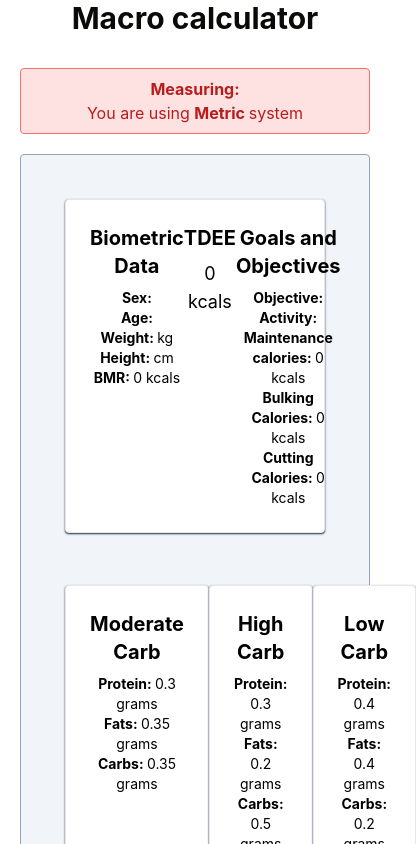
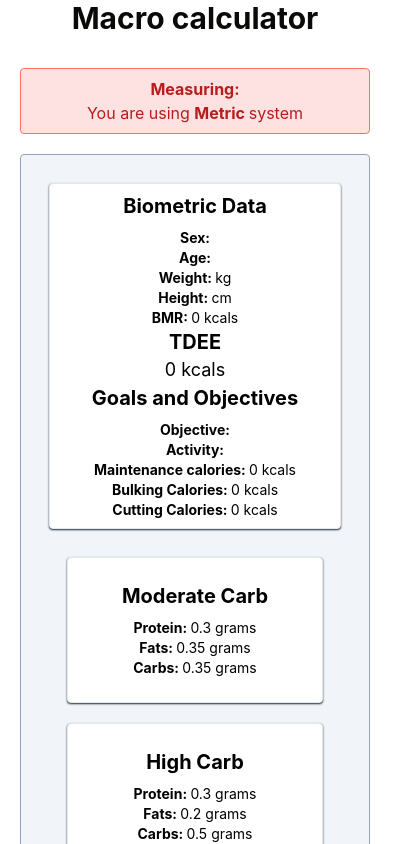
Before and after one commit to FACorreiaa/Macro-Calculator-React, a React (Vite) app: page /results in a window 390 px wide. Shown: the top 844 px of the page, 416 px wide, since content can reach past the window. Built offline with nearby package versions, Linux system fonts and the light colour scheme; what @catppuccin/tailwindcss would draw is missing.

Commit message:
change layout for mobile friendly

```diff
--- a/src/components/dashboard/calories-objective.tsx
+++ b/src/components/dashboard/calories-objective.tsx
@@ -7,7 +7,6 @@ export const DisplayCalorieObjective = () => {
 	const [objective] = useAtom(objectiveAtom);
 
 	return (
-		<div className="bg-slate-100 border border-slate-400  p-2  rounded relative text-center m-5">
 		<div
 			className=" m-5 justify-center text-center p-2 items-center bg-blue-500 text-white text-sm font-bold px-4 py-3 border border-blue-200 border-spacing-2 rounded"
 			role="alert">
@@ -28,7 +27,6 @@ export const DisplayCalorieObjective = () => {
 				</span>
 			</p>
 		</div>
-		</div>
 	);
 };
 
--- a/src/components/dashboard/macro-card.tsx
+++ b/src/components/dashboard/macro-card.tsx
@@ -8,7 +8,7 @@ type CustomMacroCardType = {
 };
 function CustomMacroCard({ title, protein, fats, carbs }: CustomMacroCardType) {
 	return (
-		<div className="w-64 shadow-sm justify-center  shadow-slate-800  bg-white p-6 border border-spacing-2 rounded">
+		<div className="w-64 shadow-sm justify-center  shadow-slate-800 mb-5 bg-white p-6 border border-spacing-2 rounded">
 			<h1 className="text-xl font-bold mb-2">{title}</h1>
 
 			<p className="text-sm">
--- a/src/components/dashboard/main-info.tsx
+++ b/src/components/dashboard/main-info.tsx
@@ -22,10 +22,9 @@ export const DisplayBaseInfo = () => {
 	const metric = bmrData.metric;
 	return (
 		<div className="bg-slate-100 border border-slate-400  p-2  rounded relative text-center m-5">
-			<div className="p-4 m-5">
-				<div className="w-full shadow-sm justify-between flex flex-row sm:flex-column sm:justify-center shadow-slate-800  bg-white p-6 border border-spacing-2 rounded">
-					<div>
-						<h1 className="text-xl font-bold mb-2">Biometric Data</h1>
+			<div className="p-2 m-5  rounded relative text-center flex justify-center items-center flex-col sm:flex-row sm:justify-between shadow-slate-800 shadow-sm border bg-white">
+				<div className="sm:mb-6">
+					<h1 className="text-xl font-bold pb-2">Biometric Data</h1>
 					<p className="text-sm">
 						<label className="font-bold">Sex: </label>
 						<span>{bmrData.sex}</span>
@@ -53,15 +52,15 @@ export const DisplayBaseInfo = () => {
 						</span>
 					</p>
 				</div>
-					<div>
-						<h1 className="text-xl font-bold mb-2">TDEE</h1>
+				<div className="sm:mb-2">
+					<h1 className="text-xl font-bold">TDEE</h1>
 					<p className="text-sm ">
 						<span className="text-lg">
 							{tdee} {KCALS}
 						</span>
 					</p>
 				</div>
-					<div>
+				<div className="sm:mb-2">
 					<h1 className="text-xl font-bold mb-2">Goals and Objectives</h1>
 
 					<p className="text-sm">
@@ -92,8 +91,7 @@ export const DisplayBaseInfo = () => {
 					</p>
 				</div>
 			</div>
-			</div>
-			<div className="justify-between flex flex-row p-4 m-5">
+			<div className="p-2 m-5  rounded relative text-center flex justify-center items-center flex-col sm:flex-row sm:justify-between shadow-slate-800">
 				{Object.entries(individualMacros).map(([title, macros]: any) => (
 					<CustomMacroCard
 						key={title}
```
Lines whose indentation alone changed are shown as unchanged.
